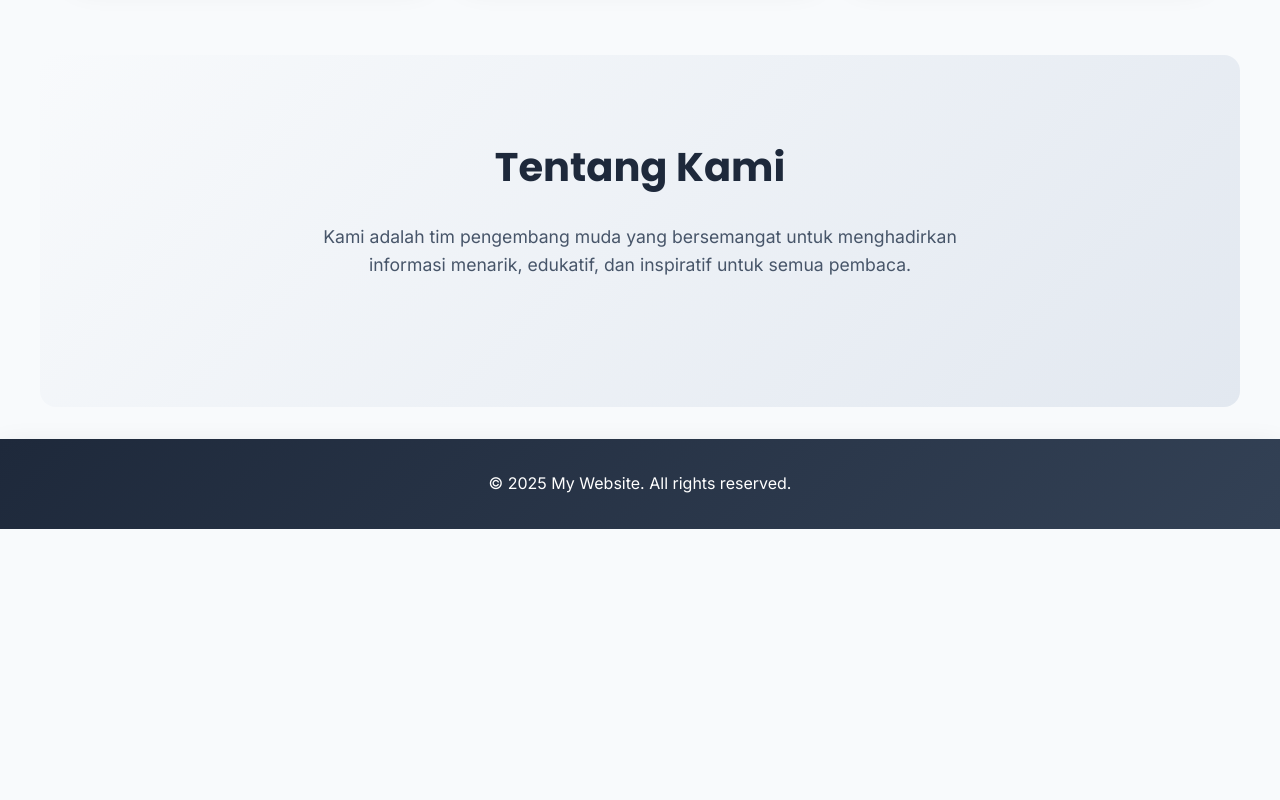
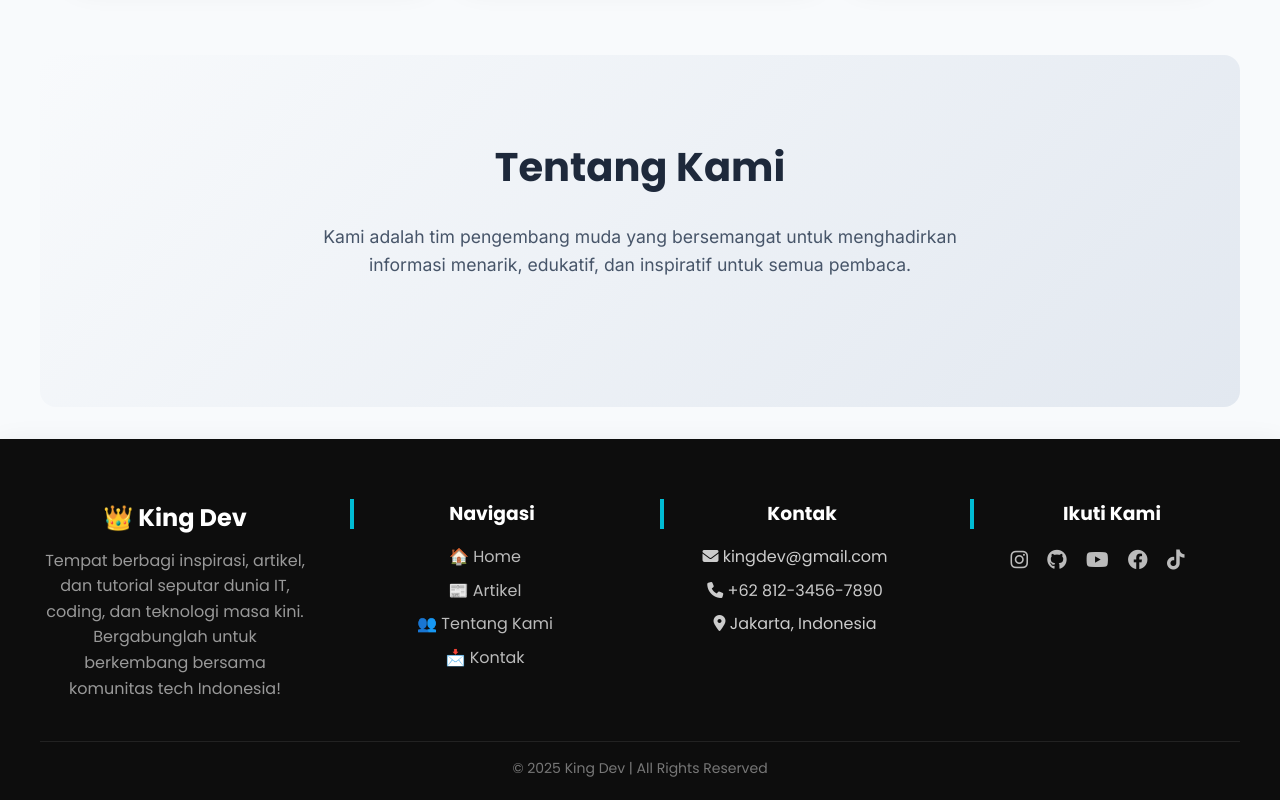
Before and after one commit to fathirnih/java-php-html, a plain HTML site: page index.html in a window 1280 px wide. Shown: the part 1569-2369 px from the top of the page. Before the commit the page ends 2098 px from the top, so only its background shows below. Drawn offline with Linux system fonts and the light colour scheme.

Commit message:
change footer

```diff
--- a/index.html
+++ b/index.html
@@ -62,9 +62,119 @@
     </main>
 
     <!-- Footer -->
-    <footer>
-        <p>&copy; 2025 My Website. All rights reserved.</p>
-    </footer>
+<style>
+  * {
+    box-sizing: border-box;
+  }
+  .footer-full {
+    background: #0d0d0d;
+    color: #ccc;
+    padding: 60px 40px 20px;
+    font-family: 'Poppins', sans-serif;
+  }
+  .footer-container {
+    display: grid;
+    grid-template-columns: repeat(auto-fit, minmax(220px, 1fr));
+    gap: 40px;
+    margin-bottom: 40px;
+  }
+  .footer-logo h2 {
+    color: #fff;
+    margin-bottom: 10px;
+  }
+  .footer-logo p {
+    color: #999;
+    line-height: 1.6;
+  }
+  .footer-links h3,
+  .footer-social h3,
+  .footer-contact h3 {
+    color: #fff;
+    margin-bottom: 15px;
+    border-left: 4px solid #00bcd4;
+    padding-left: 10px;
+  }
+  .footer-links ul {
+    list-style: none;
+    padding: 0;
+  }
+  .footer-links li {
+    margin: 8px 0;
+  }
+  .footer-links a {
+    color: #bbb;
+    text-decoration: none;
+    transition: 0.3s;
+  }
+  .footer-links a:hover {
+    color: #00bcd4;
+    margin-left: 5px;
+  }
+  .footer-contact p {
+    margin: 8px 0;
+  }
+  .footer-social a {
+    color: #bbb;
+    font-size: 20px;
+    margin-right: 15px;
+    text-decoration: none;
+    transition: 0.3s;
+  }
+  .footer-social a:hover {
+    color: #00bcd4;
+  }
+  .footer-bottom {
+    border-top: 1px solid #222;
+    text-align: center;
+    padding-top: 15px;
+    color: #777;
+    font-size: 14px;
+  }
+</style>
+
+<link rel="stylesheet" href="https://cdnjs.cloudflare.com/ajax/libs/font-awesome/6.4.0/css/all.min.css">
+
+<footer class="footer-full">
+  <div class="footer-container">
+    <div class="footer-logo">
+      <h2>👑 King Dev</h2>
+      <p>
+        Tempat berbagi inspirasi, artikel, dan tutorial seputar dunia IT, coding, dan teknologi masa kini.
+        Bergabunglah untuk berkembang bersama komunitas tech Indonesia!
+      </p>
+    </div>
+
+    <div class="footer-links">
+      <h3>Navigasi</h3>
+      <ul>
+        <li><a href="#">🏠 Home</a></li>
+        <li><a href="#">📰 Artikel</a></li>
+        <li><a href="#">👥 Tentang Kami</a></li>
+        <li><a href="#">📩 Kontak</a></li>
+      </ul>
+    </div>
+
+    <div class="footer-contact">
+      <h3>Kontak</h3>
+      <p><i class="fa-solid fa-envelope"></i> kingdev@gmail.com</p>
+      <p><i class="fa-solid fa-phone"></i> +62 812-3456-7890</p>
+      <p><i class="fa-solid fa-map-marker-alt"></i> Jakarta, Indonesia</p>
+    </div>
+
+    <div class="footer-social">
+      <h3>Ikuti Kami</h3>
+      <a href="#"><i class="fab fa-instagram"></i></a>
+      <a href="#"><i class="fab fa-github"></i></a>
+      <a href="#"><i class="fab fa-youtube"></i></a>
+      <a href="#"><i class="fab fa-facebook"></i></a>
+      <a href="#"><i class="fab fa-tiktok"></i></a>
+    </div>
+  </div>
+
+  <div class="footer-bottom">
+    © 2025 King Dev | All Rights Reserved
+  </div>
+</footer>
 
     <script src="script.js"></script>
 </body>
```
